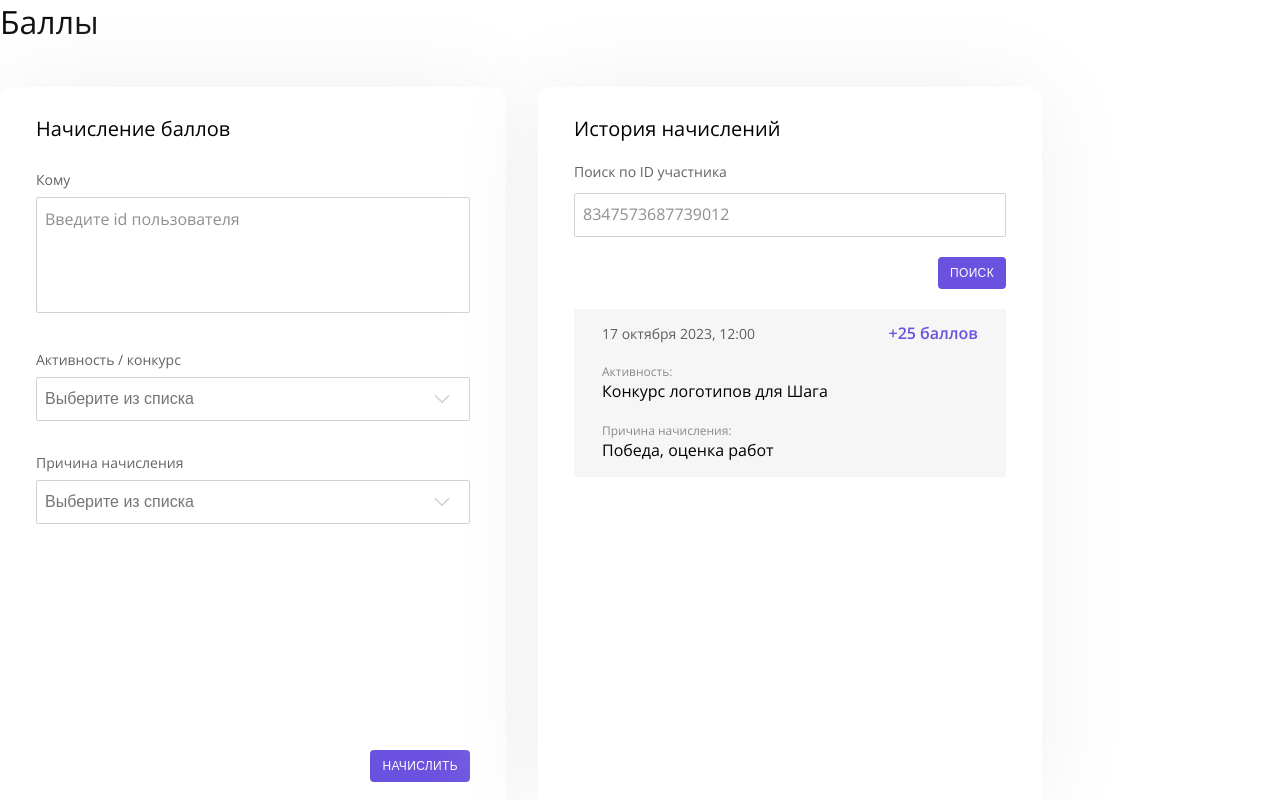
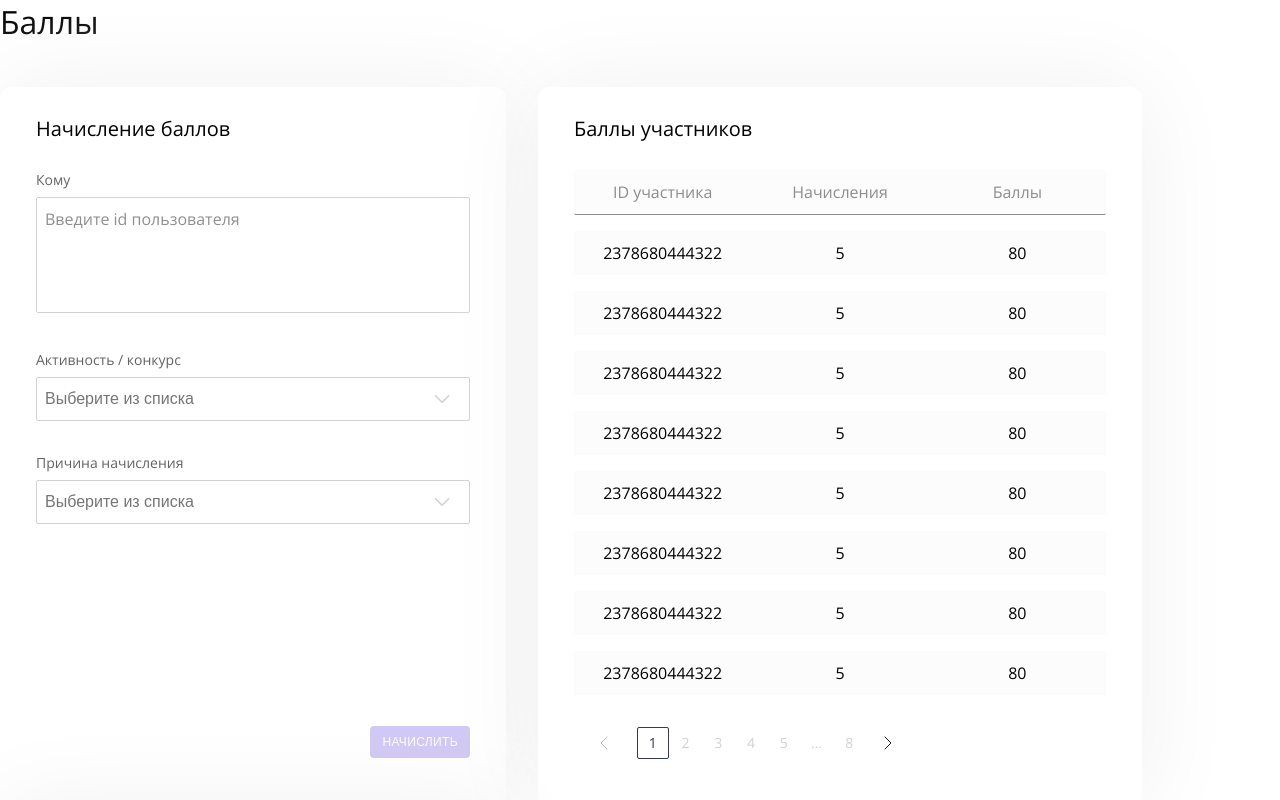
Before and after one commit to valentina-x/clovery.step, a React app: page / in a window 1280 px wide. Built offline with nearby package versions, Linux system fonts and the light colour scheme; the HTML template or start-up script is replaced by a standard one.

Commit message:
изменение стилей модулей

```diff
--- a/src/Assets/scss/_variables.scss
+++ b/src/Assets/scss/_variables.scss
@@ -4,6 +4,7 @@ $primary: #343957;
 $secondary: #6B51DF;
 $gray: #F6F6F6;
 $gray-dark: #D2D2D2;
+$light-gray: #FCFCFC;
 $status-green: #009933;
 $status-red: #CC3333;
 $hover: #E9E5FA;
--- a/src/Components/App/index.tsx
+++ b/src/Components/App/index.tsx
@@ -1,10 +1,11 @@
 import React from 'react';
 import './style.scss';
 
+import Title from '../Title';
 import { PointsAwardingFields } from '../PointsAwarding/types';
 import PointsAwarding from '../PointsAwarding';
+import ParticipantPoints from '../ParticipantPoints';
 import ParticipantID from '../ParticipantIDCard';
-import Title from '../Title';
 
 function App() {
   const onSubmit = (formFields: PointsAwardingFields) => {
@@ -16,6 +17,7 @@ function App() {
       <Title className='title title--mb44'>Баллы</Title>
       <div className='container'>
         <PointsAwarding onSubmit={onSubmit} />
+        <ParticipantPoints />
         <ParticipantID onSubmit={onSubmit} />
       </div>
     </>
--- a/src/Components/Button/style.scss
+++ b/src/Components/Button/style.scss
@@ -72,4 +72,8 @@ $dark-activated: #01051E;
 	&--alignment {
 		margin: remHandler(20) 0 0 auto;
 	}
+
+	&--alignment0 {
+		margin: 0 0 0 auto;
+	}
 }
--- a/src/Components/CustomSelect/index.tsx
+++ b/src/Components/CustomSelect/index.tsx
@@ -100,7 +100,7 @@ const CustomSelect: React.FC<CustomSelectProps> = ({
 
   return (
     <>
-      <div ref={selectionRef} className='selection margin--mb32'>
+      <div ref={selectionRef} className='selection margin--mb20'>
         <div className='selection__item'>
           <div className='selection__input' onClick={handleClick}>
             <input
@@ -136,7 +136,7 @@ const CustomSelect: React.FC<CustomSelectProps> = ({
       </div>
       {showAdditionalInputs && (
         <div className='dopinputs dopinputs_hidden'>
-          <label className='margin margin--mb32'>
+          <label className='margin margin--mb20'>
             <Title className='title title--size14 title--mb8'>Введите причину начисления</Title>
             <Input
               type='text'
--- /dev/null
+++ b/src/Components/Pagination/index.tsx
@@ -0,0 +1,26 @@
+import React from 'react';
+import './style.scss';
+
+export default function Pagination() {
+  return (
+    <>
+      <div className='pagination'>
+        <div className='pagination__wrapper'>
+          <svg className='pagination__chevron pagination__chevron--left pagination__chevron_disabled'>
+            <use xlinkHref='#s_chevron-left'></use>
+          </svg>
+          <span className='pagination__item pagination__item_activated title title--size14'>1</span>
+          <span className='pagination__item title title--size14'>2</span>
+          <span className='pagination__item title title--size14'>3</span>
+          <span className='pagination__item title title--size14'>4</span>
+          <span className='pagination__item title title--size14'>5</span>
+          <span className='pagination__item title title--size14'>...</span>
+          <span className='pagination__item title title--size14'>8</span>
+          <svg className='pagination__chevron pagination__chevron--color pagination__chevron--right'>
+            <use xlinkHref='#s_chevron-right'></use>
+          </svg>
+        </div>
+      </div>
+    </>
+  );
+}
--- /dev/null
+++ b/src/Components/Pagination/style.scss
@@ -0,0 +1,67 @@
+@import '../../Assets/scss/default-import';
+
+.pagination {
+  display: flex;
+  align-items: flex-start;
+  margin-top: remHandler(28);
+
+  &__wrapper {
+    width: remHandler(360);
+    height: remHandler(32);
+    display: flex;
+    align-items: center;
+    justify-content: space-between;
+    background-color: $white;
+    cursor: pointer;
+    padding: 0 remHandler(14) 0 remHandler(8);
+    border-radius: remHandler(2);
+    box-sizing: border-box;
+    transition: all 0.6s;
+  }
+
+  &__item {
+    padding-top: 5px;
+    text-align: center;
+    border: 1px solid transparent;
+    color: $gray-dark;
+    width: remHandler(32);
+    height: remHandler(32);
+    border-radius: 2px;
+    transition: all 0.6s;
+
+    &_activated {
+      border-color: $primary;
+      color: $primary;
+    }
+
+    &:hover {
+      cursor: pointer;
+      border-color: $primary;
+      color: $primary;
+    }
+  }
+
+  &__chevron {
+    width: remHandler(24);
+    height: remHandler(24);
+    opacity: 1;
+    margin-left: remHandler(10);
+    margin-right: remHandler(20);
+    transition: opacity 0.6s;
+
+    &_disabled {
+      opacity: 0.3;
+      pointer-events: none;
+    }
+
+    &:hover {
+      cursor: pointer;
+    }
+  }
+}
+
+.title {
+  &--color {
+    color: $gray-dark;
+  }
+}
--- a/src/Components/ParticipantIDCard/index.tsx
+++ b/src/Components/ParticipantIDCard/index.tsx
@@ -39,7 +39,7 @@ export default function ParticipantID({ onSubmit }: IParticipantIDProps) {
           placeholder='8347573687739012'
           required
         />
-        <Button className='button button--purple button--alignment' type='submit'>
+        <Button className='button button--purple button--alignment button_disabled' type='submit'>
           Поиск
         </Button>
       </form>
--- a/src/Components/ParticipantIDCard/style.scss
+++ b/src/Components/ParticipantIDCard/style.scss
@@ -26,7 +26,7 @@
 
   &__info {
     width: 100%;
-    background-color: $gray;
+    background-color: $light-gray;
     border-radius: remHandler(2);
     margin-bottom: remHandler(20);
     padding: 0 remHandler(28) remHandler(16);
@@ -36,6 +36,10 @@
       align-items: center;
       justify-content: space-between;
       height: remHandler(48);
+
+      & .title {
+        width: auto;
+      }
     }
 
     &:last-child {
@@ -45,8 +49,6 @@
 }
 
 .title {
-  width: auto;
-
   &--mode {
     color: $text50;
     font-family: $semibold;
--- /dev/null
+++ b/src/Components/ParticipantPoints/index.tsx
@@ -0,0 +1,68 @@
+import React from 'react';
+import './style.scss';
+
+/* components */
+
+import Title from '../Title/index';
+import Pagination from '../Pagination';
+
+export default function ParticipantPoints() {
+  return (
+    <div className='points margin--mr32'>
+      <Title className='title title--size20 title--mb28'>Баллы участников</Title>
+      <div className='points__header'>
+        <Title className='points__item title title--size16r title--gray'>ID участника</Title>
+        <Title className='points__item title title--size16r title--gray'>Начисления</Title>
+        <Title className='points__item title title--size16r title--gray'>Баллы</Title>
+      </div>
+      <div className='points__container' id='load'>
+        <div className='points__row'>
+          <Title className='points__item title title--size16r'>2378680444322</Title>
+          <Title className='points__item title title--size16r'>5 </Title>
+          <Title className='points__item title title--size16r'>80</Title>
+        </div>
+        <div className='points__row'>
+          <Title className='points__item title title--size16r'>2378680444322</Title>
+          <Title className='points__item title title--size16r'>5 </Title>
+          <Title className='points__item title title--size16r'>80</Title>
+        </div>
+        <div className='points__row'>
+          <Title className='points__item title title--size16r'>2378680444322</Title>
+          <Title className='points__item title title--size16r'>5 </Title>
+          <Title className='points__item title title--size16r'>80</Title>
+        </div>
+        <div className='points__row'>
+          <Title className='points__item title title--size16r'>2378680444322</Title>
+          <Title className='points__item title title--size16r'>5 </Title>
+          <Title className='points__item title title--size16r'>80</Title>
+        </div>
+        <div className='points__row'>
+          <Title className='points__item title title--size16r'>2378680444322</Title>
+          <Title className='points__item title title--size16r'>5 </Title>
+          <Title className='points__item title title--size16r'>80</Title>
+        </div>
+        <div className='points__row'>
+          <Title className='points__item title title--size16r'>2378680444322</Title>
+          <Title className='points__item title title--size16r'>5 </Title>
+          <Title className='points__item title title--size16r'>80</Title>
+        </div>
+        <div className='points__row'>
+          <Title className='points__item title title--size16r'>2378680444322</Title>
+          <Title className='points__item title title--size16r'>5 </Title>
+          <Title className='points__item title title--size16r'>80</Title>
+        </div>
+        <div className='points__row'>
+          <Title className='points__item title title--size16r'>2378680444322</Title>
+          <Title className='points__item title title--size16r'>5 </Title>
+          <Title className='points__item title title--size16r'>80</Title>
+        </div>
+        <div className='points__row'>
+          <Title className='points__item title title--size16r'>2378680444322</Title>
+          <Title className='points__item title title--size16r'>5 </Title>
+          <Title className='points__item title title--size16r'>80</Title>
+        </div>
+      </div>
+      <Pagination />
+    </div>
+  );
+}
--- /dev/null
+++ b/src/Components/ParticipantPoints/style.scss
@@ -0,0 +1,67 @@
+@import '../../Assets/scss/default-import';
+
+/* PARTICIPANT POINTS STYLES */
+
+.points {
+  @include container(604, $white);
+
+  &__container {
+    width: 100%;
+    height: 100%;
+    max-height: remHandler(468);
+    overflow: hidden;
+  }
+
+  &__item {
+    width: remHandler(180);
+    height: remHandler(44);
+    display: flex;
+    align-items: center;
+    justify-content: center;
+  }
+
+  &__header {
+    width: 100%;
+    display: flex;
+    align-items: center;
+    justify-content: center;
+    background-color: $light-gray;
+    margin-bottom: remHandler(16);
+    border-bottom: 1px solid $text50;
+    border-radius: remHandler(2);
+  }
+
+  &__row {
+    width: 100%;
+    display: flex;
+    align-items: center;
+    justify-content: center;
+    border-radius: remHandler(2);
+    background-color: $light-gray;
+    margin-bottom: remHandler(16);
+
+    &:last-child {
+      margin-bottom: 0;
+    }
+  }
+}
+
+.title {
+
+  &--mode {
+    color: $text50;
+    font-family: $semibold;
+  }
+
+  &--size12 {
+    color: $text50;
+  }
+
+  &--purple {
+    color: $secondary;
+  }
+
+  &--gray {
+    color: $text50;
+  }
+}
--- a/src/Components/PointsAwarding/index.tsx
+++ b/src/Components/PointsAwarding/index.tsx
@@ -114,7 +114,7 @@ export default function PointsAwarding({ onSubmit }: IPointsAwardingProps) {
         />
       </label>
 
-      <Button className='button button--purple button--alignment' type='submit'>
+      <Button className='button button--purple button--alignment button_disabled' type='submit'>
         Начислить
       </Button>
     </form>
```
